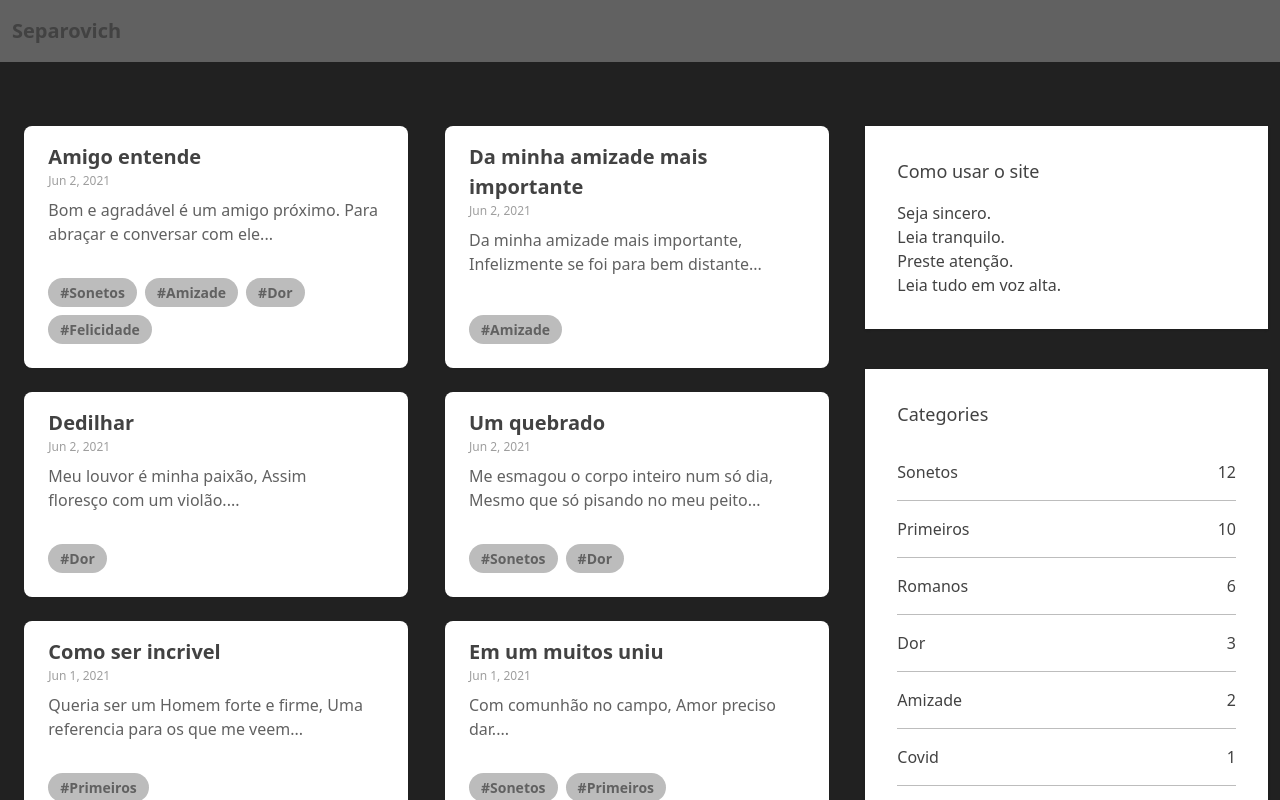
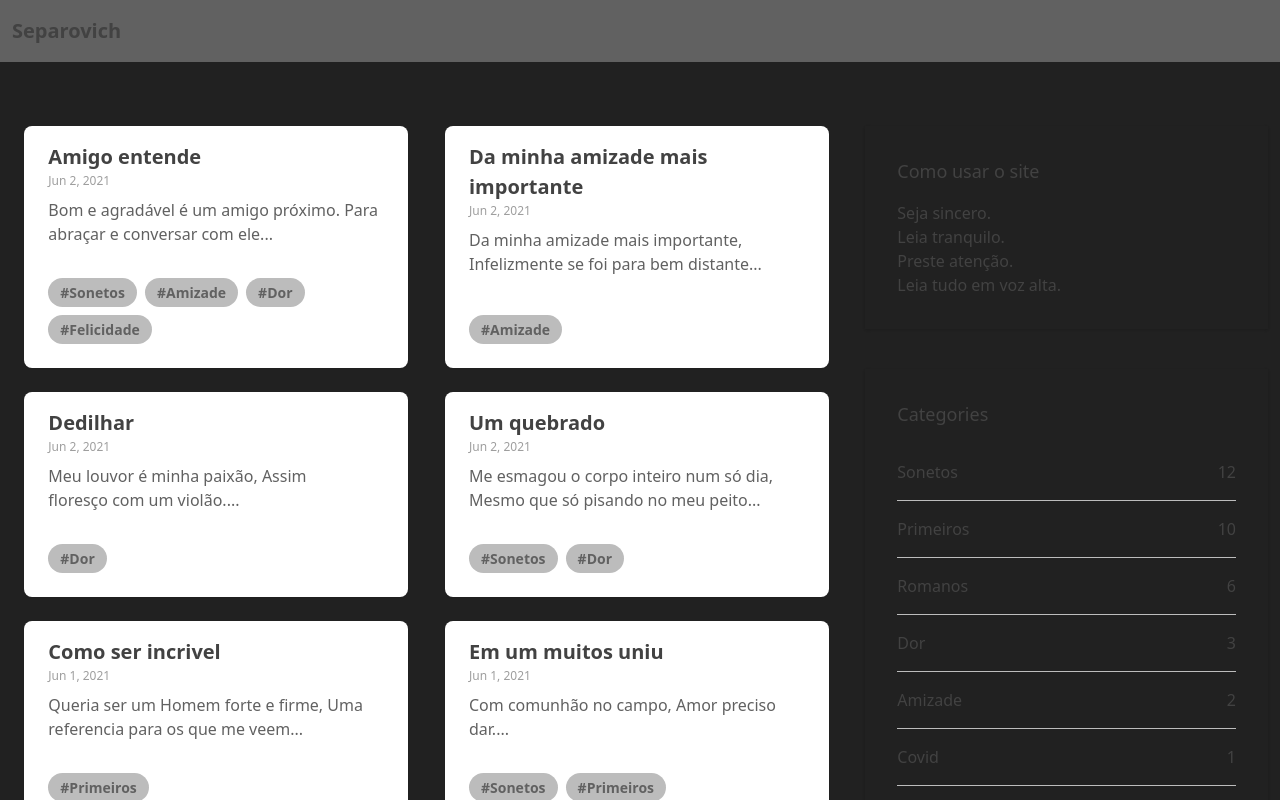
Before and after one commit to alvaroseparovich/sonetos, a Next.js app: page / in a window 1280 px wide. Shown: the top 800 px of the page. Built offline with nearby package versions, Linux system fonts and the light colour scheme.

Commit message:
FEAT: tema preto

```diff
--- a/src/sidebar/SidebarBlock.tsx
+++ b/src/sidebar/SidebarBlock.tsx
@@ -6,7 +6,7 @@ type ISidebarBlock = {
 };
 
 const SidebarBlock = (props: ISidebarBlock) => (
-  <div className="sidebar-block bg-white shadow p-6 my-10 lg:p-8 md:first:mt-0">
+  <div className="sidebar-block shadow p-6 my-10 lg:p-8 md:first:mt-0">
     <div className="text-lg">{props.title}</div>
 
     <div className="mt-4">{props.children}</div>
```
